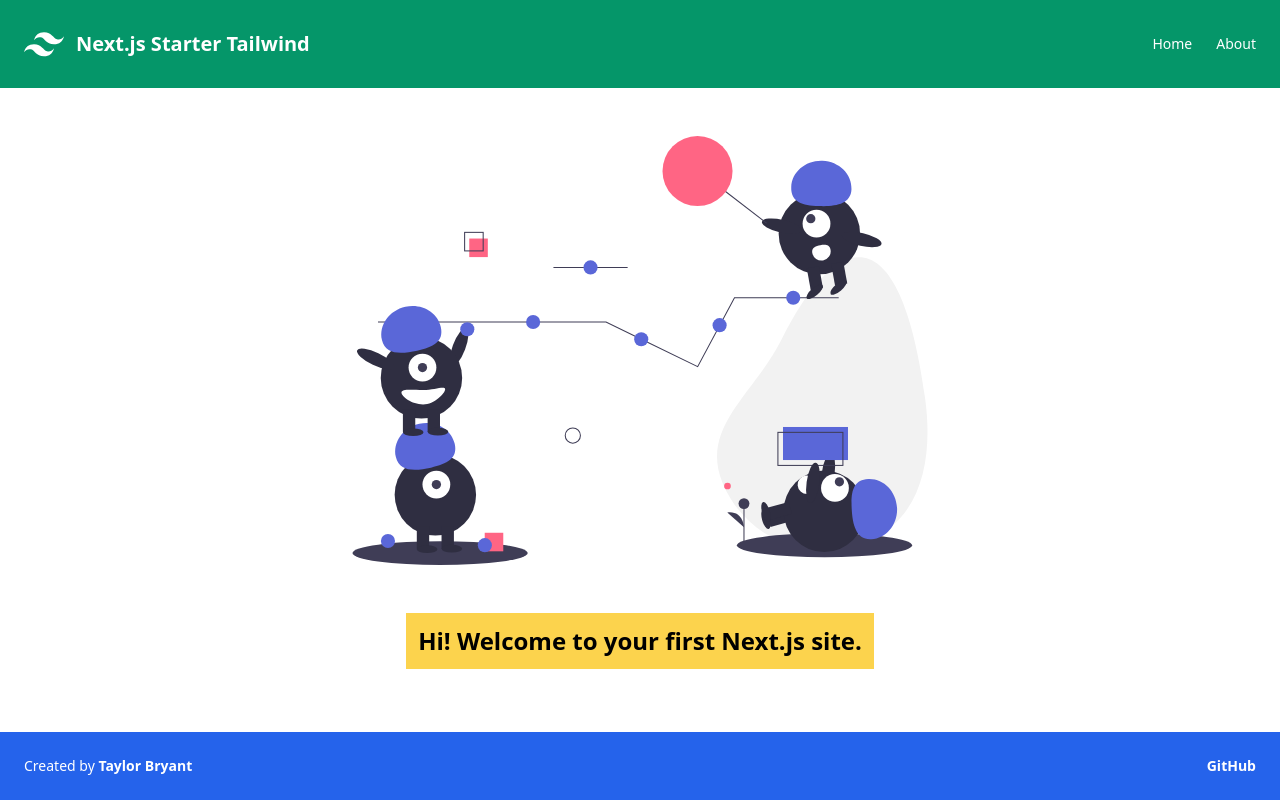
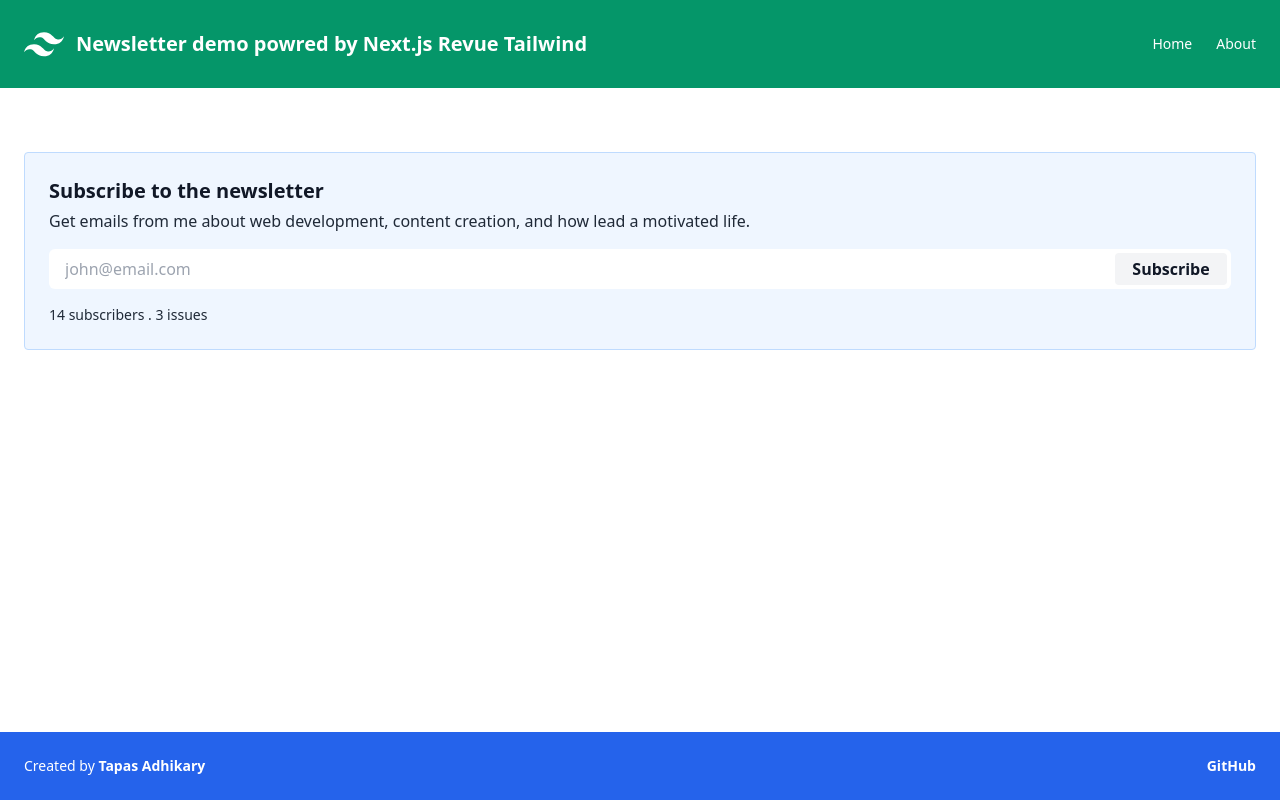
Before and after one commit to atapas/next-starter-revue-tailwind, a Next.js app: page / in a window 1280 px wide. Built offline with nearby package versions, Linux system fonts and the light colour scheme.

Commit message:
✨ feat: New subsriber registration

```diff
--- /dev/null
+++ b/components/Subscribe.js
@@ -0,0 +1,66 @@
+import { useState } from 'react';
+
+const Subscribe = () => {
+  const [email, setEmail] = useState('');
+  const [error, setError] = useState('');
+  const [success, setSuccess] = useState('');
+
+  const subscribeMe = async (event) => {
+    event.preventDefault();
+    console.log(email);
+    const res = await fetch("/api/subscribe", {
+      body: JSON.stringify({ email: email }),
+      headers: { 'Content-Type': 'application/json' },
+      method: "POST",
+    });
+
+    const { error, message } = await res.json();
+
+    if (error) {
+      setError(error);
+    } else {
+      setSuccess(message);
+    }
+  };
+
+  const changeEmail = (event) => {
+    const email = event.target.value;
+    setEmail(email);
+  }
+
+  return (
+    <div className="border border-blue-200 rounded p-6 my-4 w-full dark:border-gray-800 bg-blue-50 dark:bg-blue-opaque">
+      <p className="text-lg md:text-xl font-bold text-gray-900 dark:text-gray-100">
+        Subscribe to the newsletter
+      </p>
+      <p className="my-1 text-gray-800 dark:text-gray-200">
+        Get emails from me about web development, content creation, and how lead a motivated life.
+      </p>
+      <form className="relative my-4" onSubmit={subscribeMe}>
+        <input
+          onChange={changeEmail}
+          aria-label="Email for newsletter"
+          placeholder="john@email.com"
+          type="email"
+          autoComplete="email"
+          required
+          className="px-4 py-2 mt-1 focus:ring-blue-500 focus:border-blue-500 block w-full border-gray-300 rounded-md bg-white dark:bg-gray-800 text-gray-900 dark:text-gray-100"
+        />
+        <button
+          className="flex items-center justify-center absolute right-1 top-1 px-4 font-bold h-8 bg-gray-100 dark:bg-gray-700 text-gray-900 dark:text-gray-100 rounded w-28"
+          type="submit"
+        >
+          Subscribe
+        </button>
+      </form>
+      {success
+        ? <span className="flex items-center text-sm font-bold text-green-700 dark:text-green-400">{success}</span>
+        : <span className="flex items-center text-sm font-bold text-red-800 dark:text-red-400">{error}</span>}
+      <p className="text-sm text-gray-800 dark:text-gray-200">
+        14 subscribers . 3 issues
+      </p>
+    </div>
+  );
+};
+
+export default Subscribe;
--- a/components/footer.js
+++ b/components/footer.js
@@ -5,18 +5,18 @@ export default function Footer() {
         <li>
           Created by{" "}
           <a
-            href="https://taylorbryant.dev/"
+            href="https://twitter.com/tapasadhikary/"
             target="_blank"
             rel="noopener noreferrer"
             className="font-bold"
           >
-            Taylor Bryant
+            Tapas Adhikary
           </a>
         </li>
 
         <li>
           <a
-            href="https://github.com/oddstronaut/next-starter-tailwind"
+            href="https://github.com/atapas/next-starter-revue-tailwind"
             target="_blank"
             rel="noopener noreferrer"
             className="font-bold"
--- a/components/header.js
+++ b/components/header.js
@@ -20,7 +20,7 @@ export default function Header() {
 
           <Link href="/">
             <a className="text-lg md:text-xl font-bold ml-3 text-white">
-              Next.js Starter Tailwind
+              Newsletter demo powred by Next.js Revue Tailwind
             </a>
           </Link>
         </div>
--- a/pages/_app.js
+++ b/pages/_app.js
@@ -6,10 +6,10 @@ function MyApp({ Component, pageProps }) {
   return (
     <Layout>
       <Head>
-        <title>Next.js Starter Tailwind</title>
+        <title>Next.js Starter Revue & Tailwind</title>
         <meta
           name="Description"
-          content="A Next.js starter styled using Tailwind CSS."
+          content="A Next.js starter for Revue Newsletter styled using Tailwind CSS."
         />
       </Head>
 
--- /dev/null
+++ b/pages/api/subscribe.js
@@ -0,0 +1,44 @@
+export default async function handler(req, res) {
+    // 1. Get the email from the payload and
+    // validate if it is empty.
+    const { email } = req.body;
+    if (!email) {
+        return res.status(400).json({error: 'Please provide an email id.'});
+    }
+
+    // 2. Use the Revue API Key and create a subscriber using
+    // the email we pass to the API. Please note, we pass the
+    // API Key in the 'Authorization' header.
+    try {
+        const API_KEY = process.env.REVUE_API_KEY;
+        const response = await fetch(
+            `https://www.getrevue.co/api/v2/subscribers`,
+            {
+                method: 'POST',
+                body: JSON.stringify({email: email, double_opt_in: false}),
+                headers: {
+                    'Authorization': `Token ${API_KEY}`,
+                    'Content-Type': 'application/json'
+                }
+            }
+        )
+
+    // 3. We check in the response if the status is 400
+    // If so, consider it as error and return. Otherwise a 201
+    // for create
+        if (response.status >=400) {
+            const message = await response.json();
+            console.log(message.error.email[0]);
+            return res.status(400).json({error: message.error.email[0]});
+        }
+        // Send a JSON response
+        res.status(201).json({
+            message: `Great, ${email} You are in.`,
+            error: ''
+        });
+    } catch (err) {
+    // 4. If the control goes inside the catch block
+    // let us consider it as a server error(500)
+        return res.status(500).json({error: err.message || error.toString()});
+    }
+}
--- a/pages/index.js
+++ b/pages/index.js
@@ -1,19 +1,8 @@
-import Image from "next/image";
+
+import Subscribe from "@components/Subscribe";
 
 export default function IndexPage() {
   return (
-    <div className="flex flex-col items-center justify-center space-y-12">
-      <Image
-        src="/team-of-critters.svg"
-        alt="Four one-eyed aliens playing"
-        width={576}
-        height={429.734}
-        priority
-      />
-
-      <h2 className="p-3 font-bold bg-yellow-300 md:text-2xl">
-        Hi! Welcome to your first Next.js site.
-      </h2>
-    </div>
+    <Subscribe />
   );
 }
```
Also changed, not shown: 1 other file (tests, documents, lock files or other folders).
